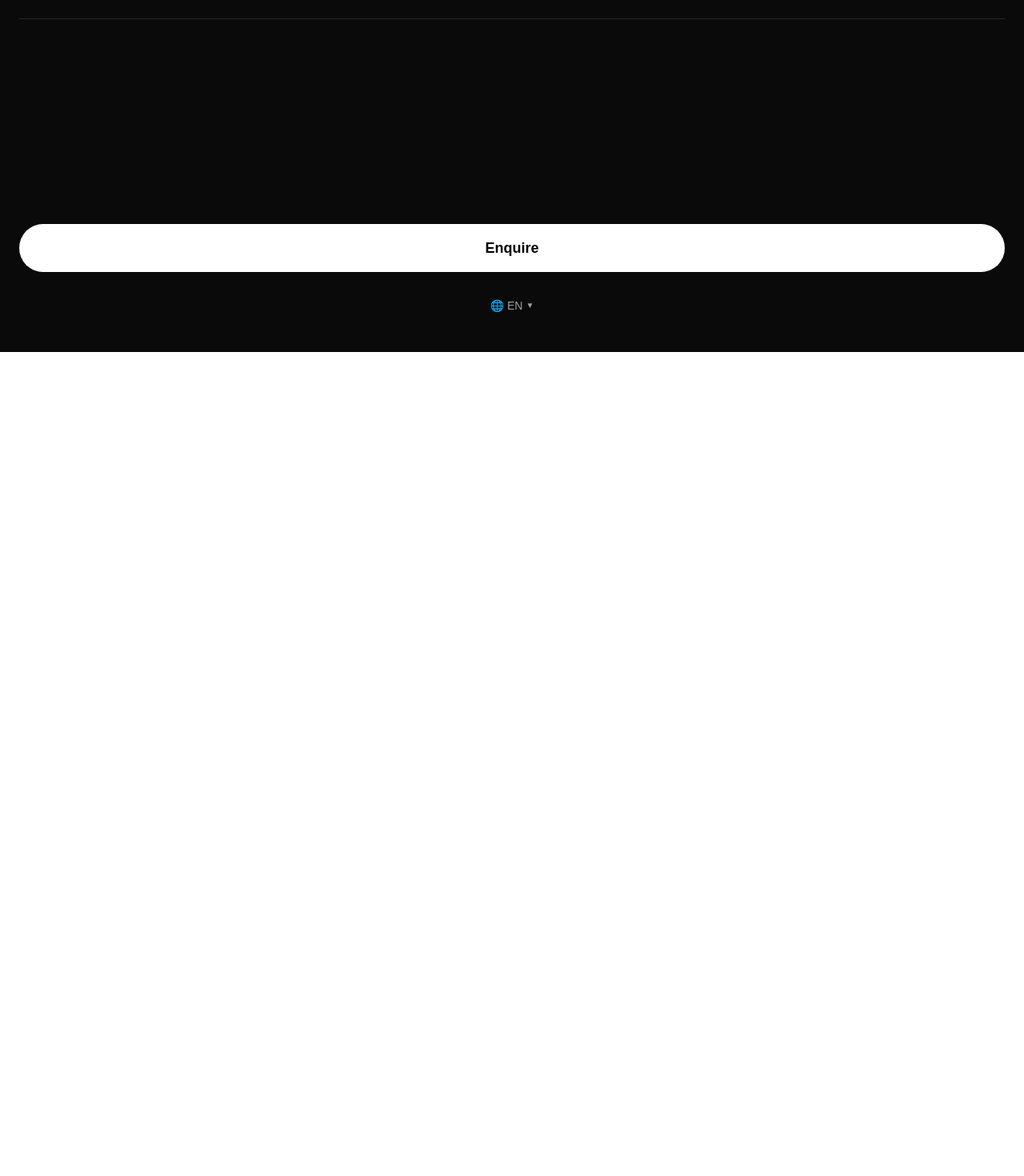
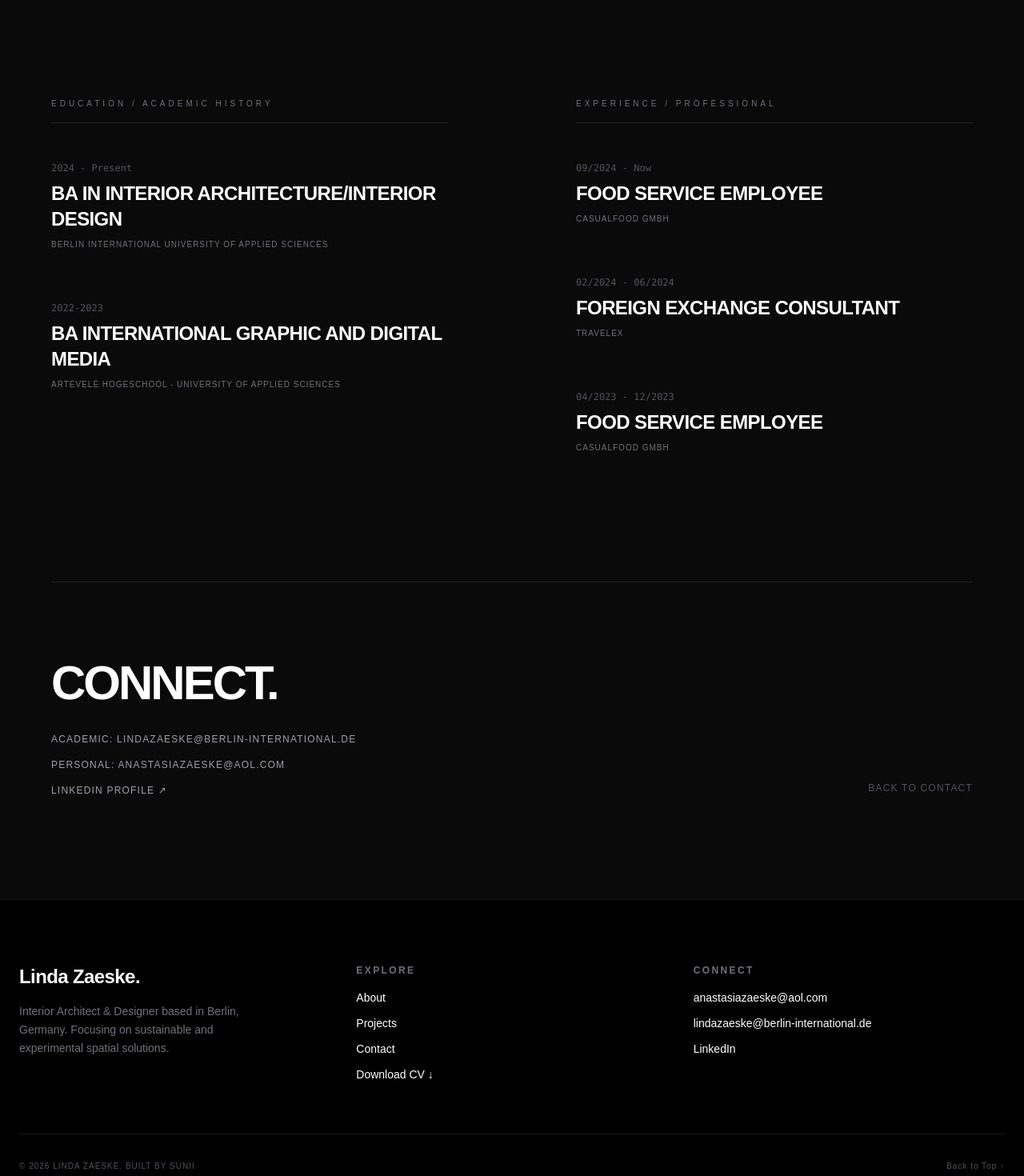
Before and after one commit to Sunii-999/starportfolio, a Next.js app: page /about in a window 1280 px wide. Before the commit this address had no page. Shown: the part 1160-2630 px from the top of the page at 80% size. Before the commit the page ends 864 px from the top, so only its background shows below. Built offline with nearby package versions, Linux system fonts and the light colour scheme; a web font is replaced by a local one.

Commit message:
add: footer and about page

```diff
--- /dev/null
+++ b/src/app/about/page.tsx
@@ -0,0 +1,136 @@
+"use client";
+
+import { useRef } from "react";
+import { profile } from "@/data/profile";
+import Link from "next/link";
+import gsap from "gsap";
+import { useGSAP } from "@gsap/react";
+import { ScrollTrigger } from "gsap/ScrollTrigger";
+
+export default function AboutPage() {
+  const containerRef = useRef<HTMLDivElement>(null);
+
+  useGSAP(() => {
+    gsap.registerPlugin(ScrollTrigger);
+
+    const revealElements = gsap.utils.toArray<HTMLElement>(".reveal");
+
+    revealElements.forEach((el) => {
+      gsap.fromTo(el,
+        { opacity: 0, y: 30 },
+        {
+          opacity: 1,
+          y: 0,
+          duration: 1.2,
+          ease: "power4.out",
+          scrollTrigger: {
+            trigger: el,
+            start: "top 90%",
+          }
+        }
+      );
+    });
+  }, { scope: containerRef });
+
+  return (
+    <div ref={containerRef} className="bg-[#0a0a0a] min-h-screen text-white font-sans selection:bg-white selection:text-black">
+      <main className="pt-32 md:pt-56 pb-32 px-6 md:px-16 max-w-7xl mx-auto">
+
+        {/* Hero Header */}
+        <header className="mb-24 md:mb-40 border-b border-white/10 pb-12">
+          <h1 className="reveal text-[15vw] md:text-[12rem] font-bold uppercase tracking-[-0.04em] leading-[0.8] mb-12">
+            Profile
+          </h1>
+          <div className="flex flex-col md:flex-row justify-between items-start gap-12">
+            <div className="reveal max-w-2xl">
+              <p className="text-2xl md:text-4xl font-light leading-snug text-zinc-300">
+                {profile.description}
+              </p>
+            </div>
+            <div className="reveal space-y-6 min-w-50">
+              <div>
+                <span className="text-[10px] uppercase tracking-[0.3em] text-zinc-500 block mb-1">Based in</span>
+                <p className="text-lg">{profile.location}</p>
+              </div>
+              <div>
+                <span className="text-[10px] uppercase tracking-[0.3em] text-zinc-500 block mb-1">Languages</span>
+                <p className="text-lg">{profile.languages.join(" / ")}</p>
+              </div>
+            </div>
+          </div>
+        </header>
+
+        {/* Career & Education Grid */}
+        <div className="grid grid-cols-1 md:grid-cols-2 gap-24 md:gap-40">
+
+          {/* Education */}
+          <section>
+            <h2 className="reveal text-[10px] uppercase tracking-[0.4em] text-zinc-500 mb-12 border-b border-white/10 pb-4">
+              Education / Academic History
+            </h2>
+            <div className="space-y-16">
+              {profile.education.map((edu, i) => (
+                <div key={i} className="reveal group">
+                  <span className="text-xs font-mono text-zinc-600 mb-2 block">{edu.duration}</span>
+                  <h3 className="text-2xl font-bold uppercase tracking-tight mb-2 group-hover:text-zinc-400 transition-colors">
+                    {edu.degree}
+                  </h3>
+                  <p className="text-zinc-500 uppercase tracking-widest text-[10px]">
+                    {edu.institution}
+                  </p>
+                </div>
+              ))}
+            </div>
+          </section>
+
+          {/* Experience */}
+          <section>
+            <h2 className="reveal text-[10px] uppercase tracking-[0.4em] text-zinc-500 mb-12 border-b border-white/10 pb-4">
+              Experience / Professional
+            </h2>
+            <div className="space-y-16">
+              {profile.experience.map((exp, i) => (
+                <div key={i} className="reveal group">
+                  <span className="text-xs font-mono text-zinc-600 mb-2 block">{exp.duration}</span>
+                  <h3 className="text-2xl font-bold uppercase tracking-tight mb-2 group-hover:text-zinc-400 transition-colors">
+                    {exp.role}
+                  </h3>
+                  <p className="text-zinc-500 uppercase tracking-widest text-[10px]">
+                    {exp.company}
+                  </p>
+                </div>
+              ))}
+            </div>
+          </section>
+        </div>
+
+        {/* Contact Links Footer */}
+        <footer className="mt-40 pt-24 border-t border-white/10">
+          <div className="grid grid-cols-1 md:grid-cols-2 gap-12 items-end">
+            <div>
+              <h2 className="reveal text-4xl md:text-6xl font-bold uppercase tracking-tighter mb-8">
+                Connect.
+              </h2>
+              <div className="flex flex-col gap-4">
+                <a href={`mailto:${profile.emails.academic}`} className="reveal text-zinc-400 hover:text-white transition-colors uppercase tracking-widest text-xs">
+                  Academic: {profile.emails.academic}
+                </a>
+                <a href={`mailto:${profile.emails.personal}`} className="reveal text-zinc-400 hover:text-white transition-colors uppercase tracking-widest text-xs">
+                  Personal: {profile.emails.personal}
+                </a>
+                <a href={profile.linkedin} target="_blank" className="reveal text-zinc-400 hover:text-white transition-colors uppercase tracking-widest text-xs">
+                  LinkedIn Profile ↗
+                </a>
+              </div>
+            </div>
+            <div className="reveal text-right">
+                <Link href="/#contact" className="inline-block text-zinc-600 hover:text-white transition-colors uppercase tracking-widest text-xs">
+                    Back to Contact
+                </Link>
+            </div>
+          </div>
+        </footer>
+      </main>
+    </div>
+  );
+}
--- a/src/app/layout.tsx
+++ b/src/app/layout.tsx
@@ -2,6 +2,7 @@ import type { Metadata } from "next";
 import { Google_Sans } from "next/font/google";
 import "./globals.css";
 import Navigation from "@/components/Navigation/Navigation";
+import Footer from "@/components/Footer/Footer";
 
 const googleSans = Google_Sans({
   variable: "--font-google-sans",
@@ -26,7 +27,9 @@ export default function RootLayout({
       <body className="min-h-full">
               <Navigation />
 
-        {children}</body>
+        {children}
+         <Footer />
+        </body>
     </html>
   );
 }
--- a/src/app/page.tsx
+++ b/src/app/page.tsx
@@ -47,15 +47,15 @@ const containerRef = useRef<HTMLDivElement>(null);
           <Header />
         </section>
 
-        <section id="projects" className="w-full font-bold text-4xl uppercase px-6 py-16 bg-zinc-950 text-white h-screen flex-col items-center justify-center">
+        <section id="projects" className="w-full font-bold text-4xl uppercase px-6 py-16 bg-zinc-950 text-white flex justify-between">
           <h2>
           Featured Projects
           </h2>
           <Link href={`/projects`}>
-      <button className="px-8 py-3 border border-white/30 hover:bg-white hover:text-black transition-colors duration-300 uppercase text-sm tracking-widest">
-        View All Project
-      </button>
-      </Link>
+              <button className="px-8 py-3 border border-white/30 hover:bg-white hover:text-black transition-colors duration-300 uppercase text-sm tracking-widest">
+                View all projects
+              </button>
+          </Link>
         </section>
 
         <div ref={horizontalRef} className="overflow-hidden">
@@ -102,9 +102,7 @@ const containerRef = useRef<HTMLDivElement>(null);
           </div>
         </div>
         <Skills />
-        <section className="h-screen bg-zinc-100 flex items-center justify-center">
           <ContactForm />
-        </section>
       </main>
     </div>
   );
--- /dev/null
+++ b/src/components/Footer/Footer.tsx
@@ -0,0 +1,97 @@
+'use client'
+
+import Link from "next/link";
+import { profile } from "@/data/profile"; // Importing your data
+
+export default function Footer() {
+  const currentYear = new Date().getFullYear();
+
+  return (
+    <footer className="w-full bg-black text-white font-sans border-t border-zinc-900">
+      <div className="max-w-7xl mx-auto px-6 py-12 md:py-20">
+        <div className="grid grid-cols-1 md:grid-cols-3 gap-12 md:gap-8">
+
+          {/* Brand Section */}
+          <div className="flex flex-col gap-4">
+            <Link href="/" className="inline-block">
+              <p className="font-bold tracking-tight text-2xl">{profile.name}.</p>
+            </Link>
+            <p className="text-zinc-500 text-sm max-w-xs leading-relaxed">
+              {profile.title} based in {profile.location}.
+              Focusing on sustainable and experimental spatial solutions.
+            </p>
+          </div>
+
+          {/* Navigation Links */}
+          <div className="flex flex-col gap-4">
+            <h3 className="text-xs uppercase tracking-[0.2em] text-zinc-500 font-semibold">
+              Explore
+            </h3>
+            <ul className="flex flex-col gap-3 text-sm">
+              <li>
+                <Link href="/about" className="hover:text-zinc-400 transition-colors">About</Link>
+              </li>
+              <li>
+                <Link href="/projects" className="hover:text-zinc-400 transition-colors">Projects</Link>
+              </li>
+              <li>
+                <Link href="/#contact" className="hover:text-zinc-400 transition-colors">Contact</Link>
+              </li>
+              <li>
+                <a
+                  href="/resume.pdf"
+                  download="Linda_Zaeske_Resume.pdf"
+                  className="hover:text-zinc-400 transition-colors font-medium"
+                >
+                  Download CV ↓
+                </a>
+              </li>
+            </ul>
+          </div>
+
+          {/* Contact Section */}
+          <div className="flex flex-col gap-4">
+            <h3 className="text-xs uppercase tracking-[0.2em] text-zinc-500 font-semibold">
+              Connect
+            </h3>
+            <ul className="flex flex-col gap-3 text-sm">
+              <li>
+                <a href={`mailto:${profile.emails.personal}`} className="hover:text-zinc-400 transition-colors">
+                  {profile.emails.personal}
+                </a>
+              </li>
+              <li>
+                <a href={`mailto:${profile.emails.academic}`} className="hover:text-zinc-400 transition-colors">
+                  {profile.emails.academic}
+                </a>
+              </li>
+              <li>
+                <a
+                  href={profile.linkedin}
+                  target="_blank"
+                  rel="noopener noreferrer"
+                  className="hover:text-zinc-400 transition-colors"
+                >
+                  LinkedIn
+                </a>
+              </li>
+            </ul>
+          </div>
+        </div>
+
+        {/* Bottom Bar */}
+        <div className="mt-16 pt-8 border-t border-zinc-900 flex flex-col md:flex-row justify-between items-center gap-4 text-[10px] uppercase tracking-widest text-zinc-600">
+          <p>© {currentYear} {profile.name}. Built by Sunii</p>
+          <div className="flex gap-6">
+            <button
+              onClick={() => window.scrollTo({ top: 0, behavior: 'smooth' })}
+              className="hover:text-white transition-colors"
+            >
+              Back to Top ↑
+            </button>
+          </div>
+        </div>
+      </div>
+    </footer>
+  );
+}
--- a/src/components/Form/ContactForm.tsx
+++ b/src/components/Form/ContactForm.tsx
@@ -24,11 +24,11 @@ export default function ContactForm() {
   }
 
   return (
-    <section className="bg-zinc-950 py-32 px-6 md:px-16 text-white border-t border-white/5">
+    <section className="g-zinc-950 py-32 md:py-56 px-6 md:px-16 text-white border-t border-white/10 h-screen bg-zinc-900" id="contact">
       <div className="max-w-7xl mx-auto grid grid-cols-1 md:grid-cols-2 gap-20">
 
         <div>
-          <h2 className="text-6xl md:text-8xl font-bold uppercase tracking-tighter mb-12">
+          <h2 className="text-6xl md:text-8xl text-white font-bold uppercase tracking-tighter mb-12">
             Inquiries
           </h2>
           <div className="space-y-6 text-zinc-500 uppercase tracking-widest text-xs">
--- a/src/components/Navigation/Navigation.tsx
+++ b/src/components/Navigation/Navigation.tsx
@@ -6,41 +6,55 @@ import { useState } from "react";
 export default function Navigation() {
   const [open, setOpen] = useState(false);
 
-  const menuItems = ["About me", "Projects",  "Contact"];
+  const menuItems = [
+    { label: "About me", href: "/about" },
+    { label: "Projects", href: "/projects" },
+    { label: "Contact",  href: "/#contact" },
+  ];
 
   return (
     <nav className="w-full bg-black text-white font-sans sticky top-0 z-50">
       <div className="flex items-center justify-between h-16 px-6">
         <Link href="/" className="flex items-center gap-2">
-
-        <p className="font-bold tracking-tight text-xl">Linda Zaeske.</p>
+          <p className="font-bold tracking-tight text-xl">Linda Zaeske.</p>
         </Link>
 
-        {/* Desktop menu */}
         <ul className="hidden md:flex gap-8 uppercase text-xs tracking-widest">
-          {['About me', 'Projects', 'Contact'].map((item) => (
-            <li key={item}><a href={`/${item.toLowerCase()}`} className="hover:opacity-60 transition-opacity">{item}</a></li>
+          {menuItems.map((item) => (
+            <li key={item.label}>
+              <Link
+                href={item.href}
+                className="hover:opacity-60 transition-opacity"
+              >
+                {item.label}
+              </Link>
+            </li>
           ))}
+          <li>
+            <a
+              href="/resume.pdf"
+              download="Linda_Zaeske_Resume.pdf"
+              className="bg-white text-black px-4 py-2 rounded-full font-bold hover:bg-zinc-200 transition-colors"
+            >
+              Download portfolio
+            </a>
+          </li>
         </ul>
 
-        {/* Hamburger Button */}
         <button className="md:hidden text-2xl" onClick={() => setOpen(true)}>
           ☰
         </button>
       </div>
 
-      {/* Full Screen Mobile Overlay */}
       <div className={`
         fixed inset-0 bg-[#0a0a0a] z-50 flex flex-col transition-transform duration-300
-        ${open ? "translate-y-0" : "translate-y-full"}
+        ${open ? "translate-y-0" : "-translate-y-full"}
       `}>
-        {/* Header inside overlay */}
         <div className="flex justify-end p-6">
           <button onClick={() => setOpen(false)} className="text-3xl font-light">✕</button>
         </div>
 
         <div className="px-6 flex-1">
-          {/* Subtle Background Logo */}
           <h2 className="text-zinc-800 text-5xl font-black mb-8 leading-none">
             Linda Zaeske
           </h2>
@@ -48,29 +62,29 @@ export default function Navigation() {
           {/* Menu Links */}
           <ul className="flex flex-col border-t border-zinc-800">
             {menuItems.map((item) => (
-              <li key={item} className="border-b border-zinc-800">
-                <a
-                  href={`#${item.toLowerCase().replace(/\s/g, '-')}`}
+              <li key={item.label} className="border-b border-zinc-800">
+                <Link
+                  href={item.href}
                   className="flex justify-between items-center py-5 text-2xl font-medium group"
                   onClick={() => setOpen(false)}
                 >
-                  {item}
+                  {item.label}
                   <span className="text-zinc-500 text-sm group-hover:translate-x-1 transition-transform">→</span>
-                </a>
+                </Link>
               </li>
             ))}
+
           </ul>
         </div>
 
-        {/* Bottom Actions */}
         <div className="p-6 pb-12 flex flex-col items-center gap-8">
-          <button className="w-full bg-white text-black py-4 rounded-full font-semibold text-lg hover:bg-zinc-200 transition-colors">
-            Enquire
-          </button>
-
-          <button className="flex items-center gap-1 text-sm text-zinc-400">
-            🌐 EN <span className="text-[10px]">▼</span>
-          </button>
+          <a
+              href="/resume.pdf"
+              download="Linda_Zaeske_Portfolio.pdf"
+            className="w-full bg-white text-black py-4 text-center rounded-full font-semibold text-lg hover:bg-zinc-200 transition-colors"
+          >
+            Download Portfolio
+          </a>
         </div>
       </div>
     </nav>
--- a/src/data/profile.ts
+++ b/src/data/profile.ts
@@ -5,6 +5,11 @@ export const profile = {
     birthday: "2003-02-15",
     languages: ["German", "English"],
     location: "Berlin, Germany",
+    emails: {
+        academic: "lindazaeske@berlin-international.de",
+        personal: "anastasiazaeske@aol.com"
+    },
+    linkedin: "https://www.linkedin.com/in/linda-zaeske", // Update with actual URL
     education: [
         {
             institution: "Berlin International University of Applied Sciences",
@@ -21,7 +26,7 @@ export const profile = {
         {
             company: "casualfood gmBh",
             role: "Food Service Employee",
-            duration: "09/2024 - now",
+            duration: "09/2024 - Now",
         },
         {
             company: "Travelex",
```
Also changed, not shown: 1 other file (tests, documents, lock files or other folders).
